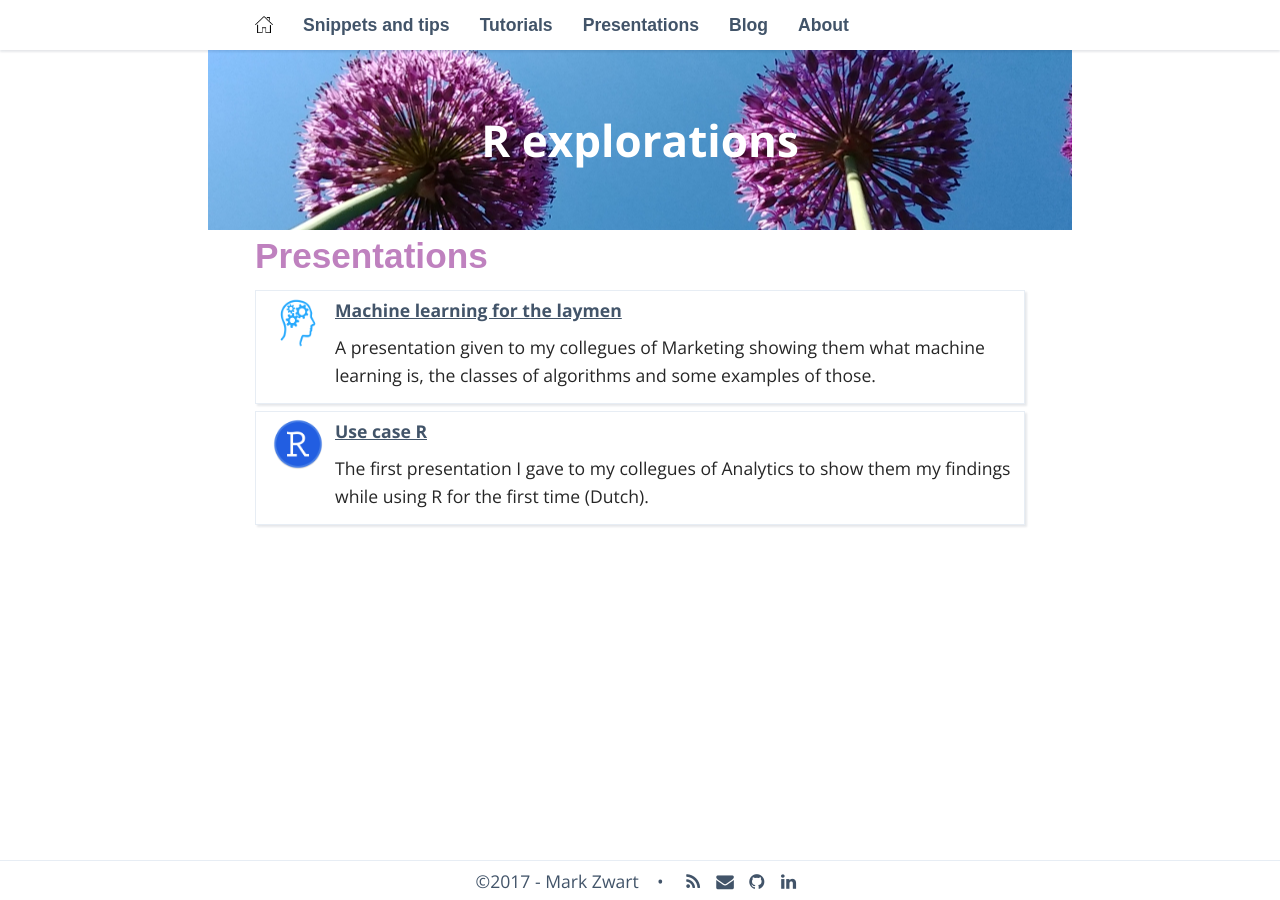
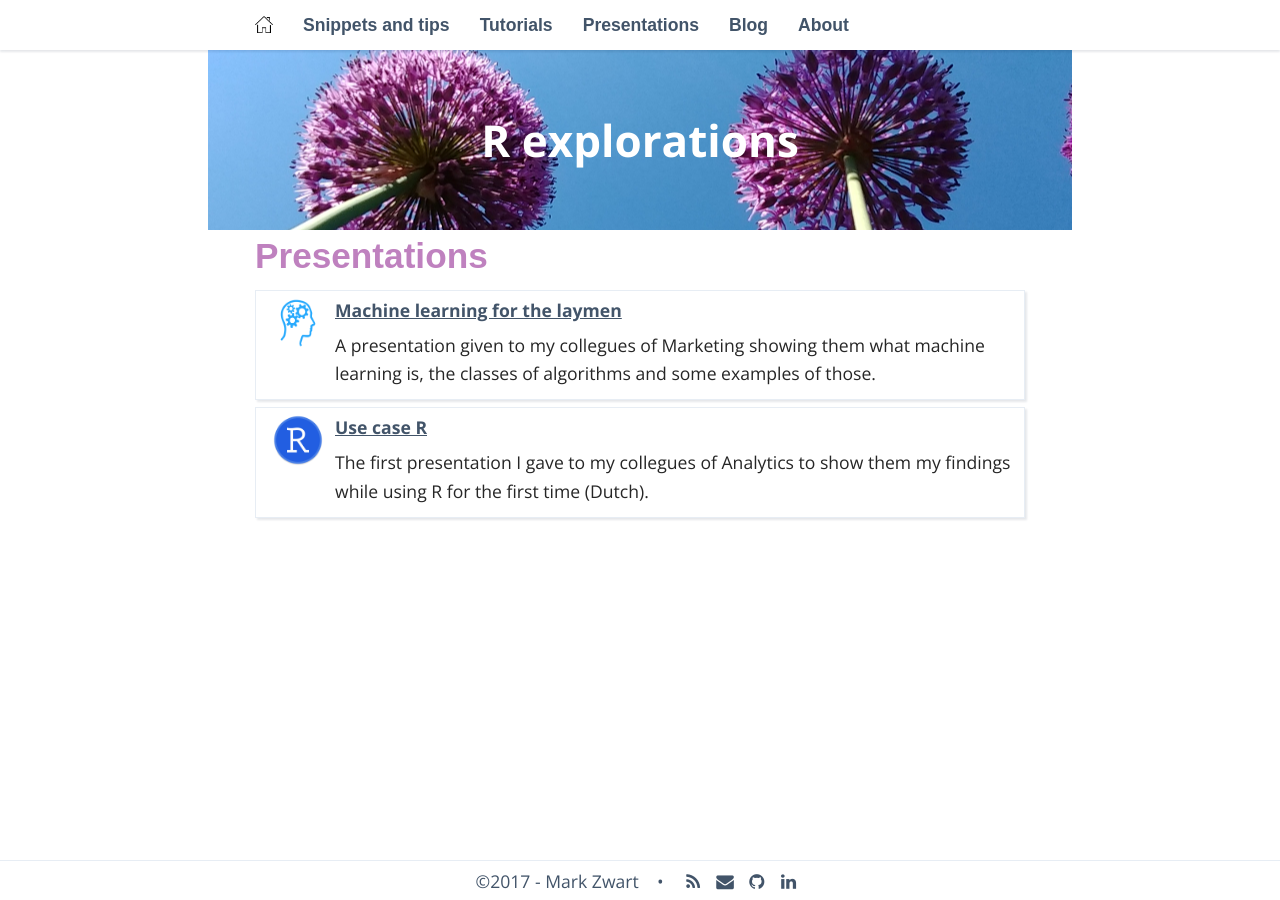
Before and after one commit to mark-me/mark-me.github.io, a Jekyll site: the page built from _pages/03-presentations.md, in a window 1280 px wide. Built offline with Jekyll 4.4.1, drawn with Linux system fonts in a browser that asks for light colours; nearby versions of some CDN libraries; some web fonts are replaced; comment, search, counter and statistics services are not loaded.

Commit message:
Update _layout.scss

```diff
--- a/_sass/_layout.scss
+++ b/_sass/_layout.scss
@@ -100,8 +100,8 @@ blogtext{
 	text-align: left;
 }
 p.spacer {
-    margin-top: 0.5em;
-    margin-bottom: 0.5em;
+    margin-top: 0.4em;
+    margin-bottom: 0.4em;
 }
 .container {
 	max-width: $content-width;
```
